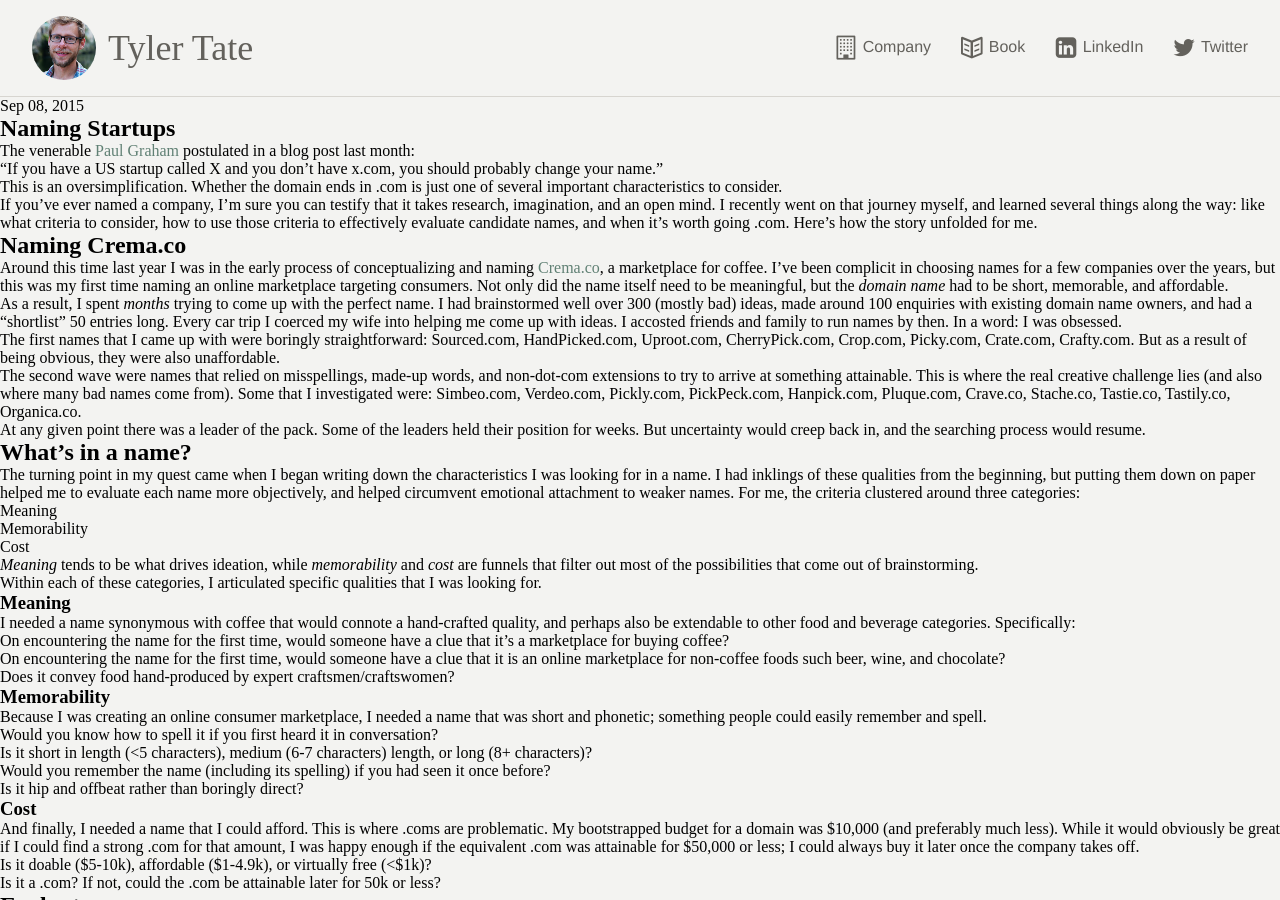
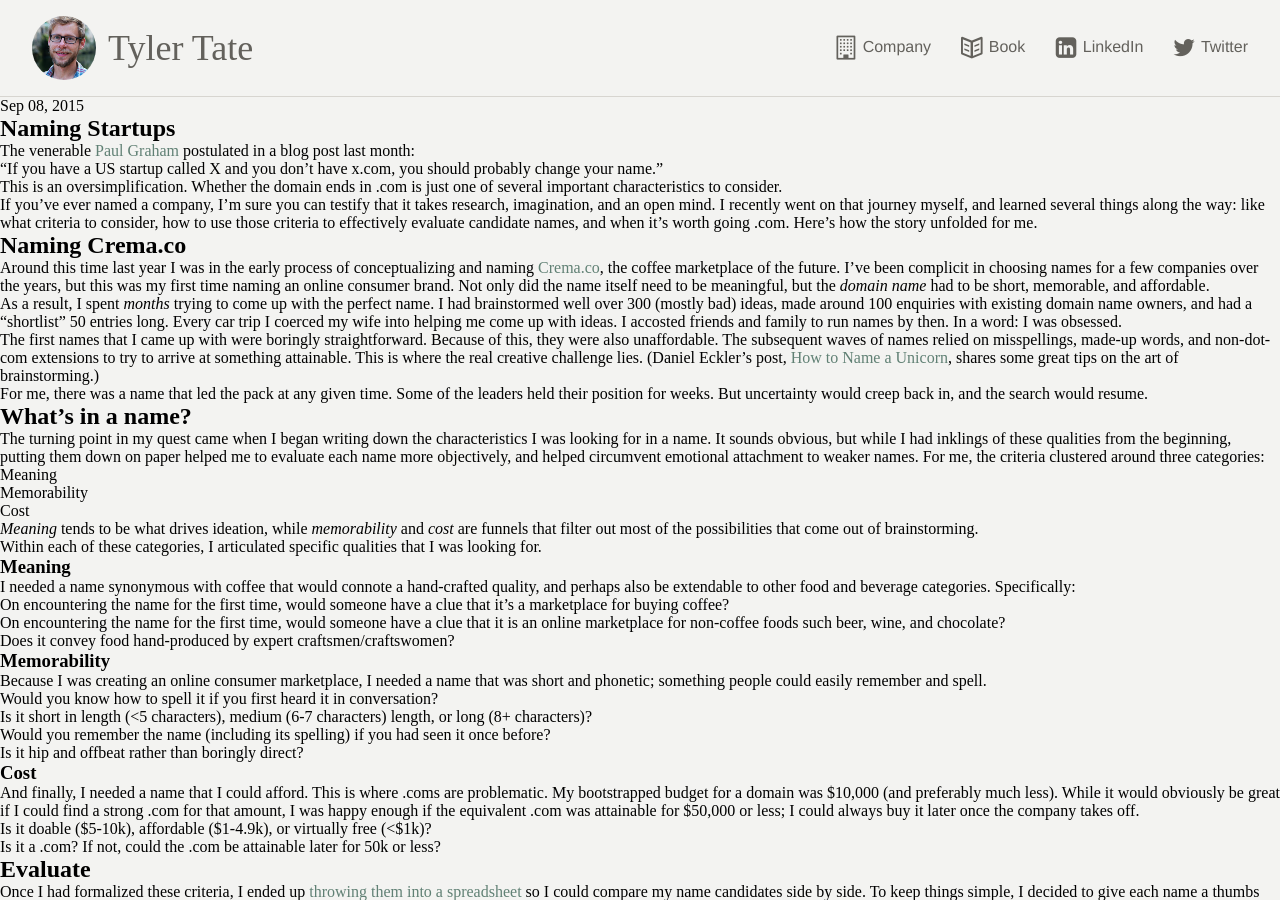
Before and after one commit to SeriouslyInc/tylertate, a Jekyll site: the page built from blog/_posts/2015-09-08-naming-startups-choosing-a-company-name.markdown, in a window 1280 px wide and 900 px high. Built offline with Jekyll 4.4.1, drawn with Linux system fonts in a browser that asks for light colours; comment, search, counter and statistics services are not loaded; some of the changed text lies outside the part shown.

Commit message:
Blog post edits.

```diff
--- a/blog/_posts/2015-09-08-naming-startups-choosing-a-company-name.markdown
+++ b/blog/_posts/2015-09-08-naming-startups-choosing-a-company-name.markdown
@@ -13,18 +13,16 @@ This is an oversimplification. Whether the domain ends in .com is just one of se
 If you’ve ever named a company, I’m sure you can testify that it takes research, imagination, and an open mind. I recently went on that journey myself, and learned several things along the way: like what criteria to consider, how to use those criteria to effectively evaluate candidate names, and when it’s worth going .com. Here’s how the story unfolded for me.
 
 ## Naming Crema.co
-Around this time last year I was in the early process of conceptualizing and naming [Crema.co](http://crema.co/), a marketplace for coffee. I’ve been complicit in choosing names for a few companies over the years, but this was my first time naming an online marketplace targeting consumers. Not only did the name itself need to be meaningful, but the _domain name_ had to be short, memorable, and affordable.
+Around this time last year I was in the early process of conceptualizing and naming [Crema.co](http://crema.co/), the coffee marketplace of the future. I’ve been complicit in choosing names for a few companies over the years, but this was my first time naming an online consumer brand. Not only did the name itself need to be meaningful, but the _domain name_ had to be short, memorable, and affordable.
 
 As a result, I spent _months_ trying to come up with the perfect name. I had brainstormed well over 300 (mostly bad) ideas, made around 100 enquiries with existing domain name owners, and had a “shortlist” 50 entries long. Every car trip I coerced my wife into helping me come up with ideas. I accosted friends and family to run names by then. In a word: I was obsessed.
 
-The first names that I came up with were boringly straightforward: Sourced.com, HandPicked.com, Uproot.com, CherryPick.com, Crop.com, Picky.com, Crate.com, Crafty.com. But as a result of being obvious, they were also unaffordable.
+The first names that I came up with were boringly straightforward. Because of this, they were also unaffordable. The subsequent waves of names relied on misspellings, made-up words, and non-dot-com extensions to try to arrive at something attainable. This is where the real creative challenge lies. (Daniel Eckler's post, [How to Name a Unicorn](https://blog.growth.supply/how-to-name-a-unicorn-what-you-need-to-know-about-naming-a-billion-dollar-startup-e52b12cd7f77), shares some great tips on the art of brainstorming.)
 
-The second wave were names that relied on misspellings, made-up words, and non-dot-com extensions to try to arrive at something attainable. This is where the real creative challenge lies (and also where many bad names come from). Some that I investigated were: Simbeo.com, Verdeo.com, Pickly.com, PickPeck.com, Hanpick.com, Pluque.com, Crave.co, Stache.co, Tastie.co, Tastily.co, Organica.co.
-
-At any given point there was a leader of the pack. Some of the leaders held their position for weeks. But uncertainty would creep back in, and the searching process would resume.
+For me, there was a name that led the pack at any given time. Some of the leaders held their position for weeks. But uncertainty would creep back in, and the search would resume.
 
 ## What's in a name?
-The turning point in my quest came when I began writing down the characteristics I was looking for in a name. I had inklings of these qualities from the beginning, but putting them down on paper helped me to evaluate each name more objectively, and helped circumvent emotional attachment to weaker names. For me, the criteria clustered around three categories:
+The turning point in my quest came when I began writing down the characteristics I was looking for in a name. It sounds obvious, but while I had inklings of these qualities from the beginning, putting them down on paper helped me to evaluate each name more objectively, and helped circumvent emotional attachment to weaker names. For me, the criteria clustered around three categories:
 
 1. Meaning
 2. Memorability
@@ -68,15 +66,15 @@ At this point it’s important to keep in mind that anytime a quantitative syste
 In the end, Crema.co scored the highest of the 10 names I evaluated using the spreadsheet, with a total score of 81%. Before doing the analysis, I had favored Crave.co and Stache.co, which both scored around 50% by comparison. And earlier I’d been irrationally attached to Yarn.co, which garnered a dire 21% in the analysis. Had I not gone through this exercise, I may have opted for an inferior name.
 
 ## To .com, or not to .com?
-So should startups opt for the .com, as Paul Graham suggests?
+So should startups opt for a .com, as Paul Graham suggests?
 
-Graham rightly points out that having a .com signals a position of strength. This is undeniably true; the vast majority of highly successful online companies now have a short .com domain name.
+Graham rightly points out that having a .com signals strength. This is undeniably true; almost all highly successful online companies now have a short .com domain name.
 
 The key word being _now_. As [John Doherty](http://www.johnfdoherty.com/startup-brand/) recently wrote:
 
 > “What Graham failed to mention is that 4 of the top 8 [YCombinator companies] started with a different domain name than what they ended up with.”
 
-Dropbox started with getdropbox.com. Stripe was getstripe.com. Airbnb was airbedandbreakfast.com. Facebook started as thefacebook.com. You see where this is going.
+Dropbox started with getdropbox.com. Stripe was getstripe.com. Airbnb was airbedandbreakfast.com. Facebook started as thefacebook.com. And more recently, plenty of other companies have started with .co and .io domains.
 
 The trick with .coms is that they’re expensive. It’s extremely unlikely that you’ll find a suitable .com that hasn’t already been registered, which you means you have to buy it on the secondary market. And to put cost in context, the current owner of crema.com is asking six figures.
 
@@ -89,7 +87,9 @@ I’d like to suggest a rule of thumb:
 
 Let’s say you’re a new startup and you’ve raised $100,000 in seed funding at a $1,000,000 valuation. It would be foolish to blow half of your capital on a $50,000 domain name. At that point in the company’s life, whether the name ends in .com will have almost no impact on whether or not you’ll make it to the next stage. Cutting your runway in half by waving goodbye to $50,000 (and 5% of your company), however, _will_ have a trememdous impact. At this point, $10,000 is the maximum you should consider spending — 1% of the company’s $1 million valuation.
 
-If, on the other hand, you’ve built a successful company and just raised a $2 million series A at a $10 million valuation to accelerate growth, it might be time to spring for that short and sweet .com for $100,000 (again, 1% of the company’s valuation).
+If, on the other hand, you’ve built a successful company and just raised a $2 million round at a $10 million valuation to accelerate growth, it might be time to spring for that short and sweet .com for as much as $100,000 (again, no more than 1% of the company’s valuation).
+
+Rules of thumb are, by definition, sweeping generalizations. A short .com has less value to a B2B company than a consumer brand, for example, so B2Bs should spend less.
 
 ## Looking back
 In naming [Crema.co](http://crema.co/), the biggest thing I learned was the importance of defining the characteristics I was looking for in a name. Getting it out of my head, onto paper — and in my case, into a spreadsheet — helped me overcome irrational emotional attachments and think more objectively about each potential name. And, contrary to Paul Graham’s advice, I’m content with a non-dot-com. For now.
--- a/index.html
+++ b/index.html
@@ -1,6 +1,6 @@
 ---
 layout: general
-title: Founder, designer, author, coffee drinker.
+title: Founder, designer, coder, coffee drinker.
 bodyId: home
 ---
 
```
Also changed, not shown: 3 other files.
